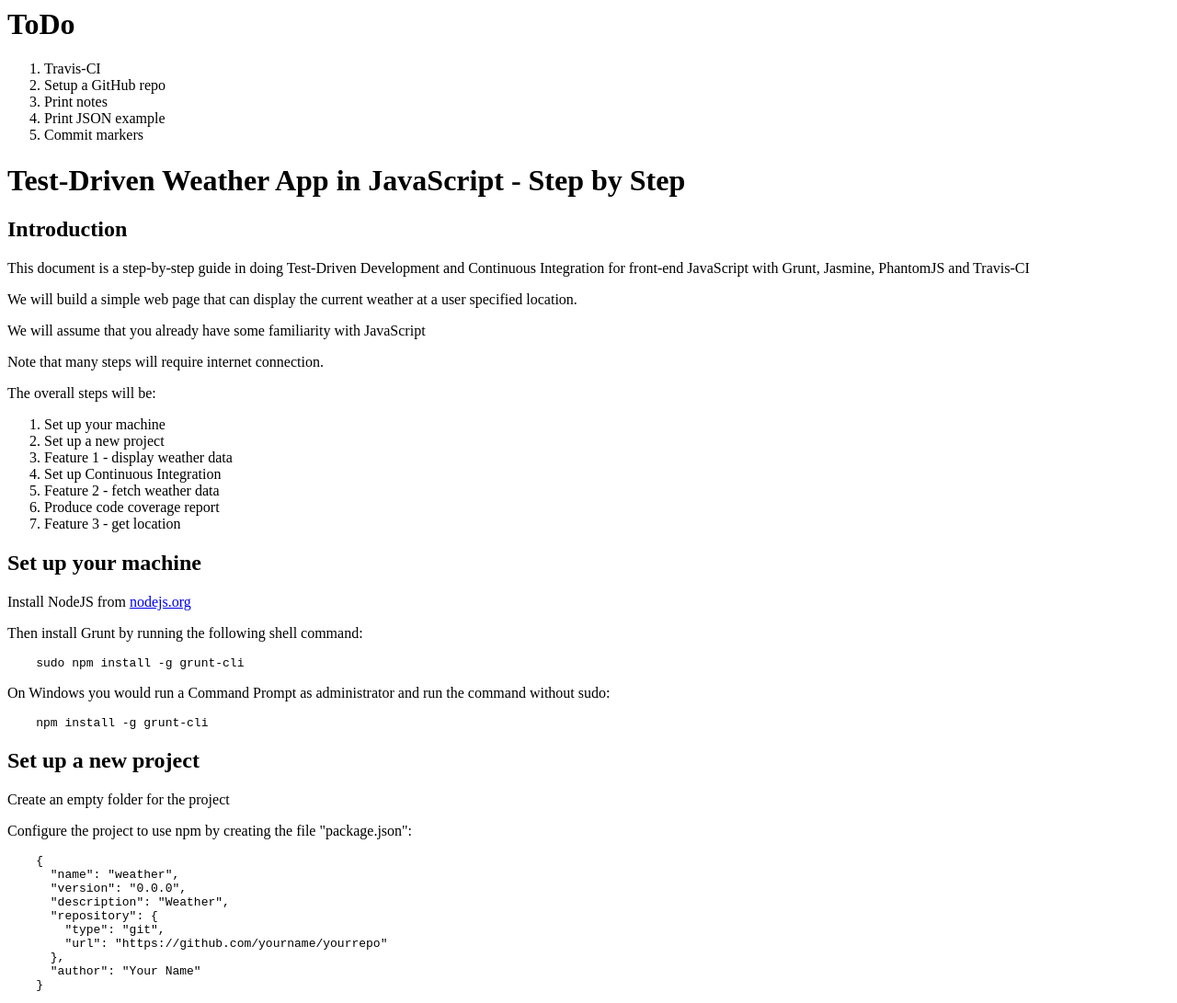
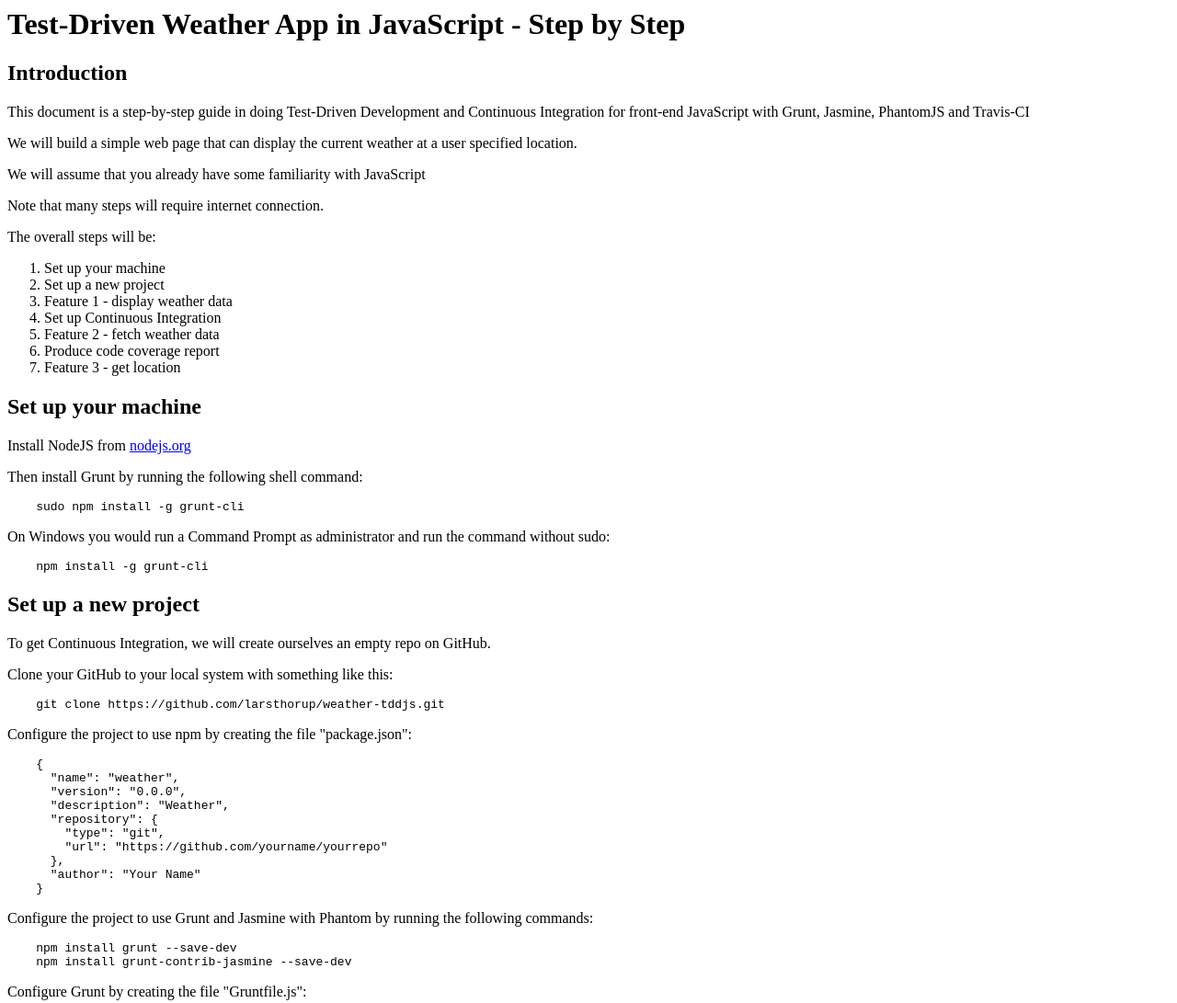
Before and after one commit to larsthorup/weather-tddjs, a website: page steps.html in a window 1280 px wide. Shown: the top 1091 px of the page at 92% size. Drawn offline with Linux system fonts and the light colour scheme.

Commit message:
github instructions

```diff
--- a/steps.html
+++ b/steps.html
@@ -1,16 +1,5 @@
 <html>
 <body>
-
-
-<h1>ToDo</h1>
-
-<ol>
-    <li>Travis-CI</li>
-    <li>Setup a GitHub repo</li>
-    <li>Print notes</li>
-    <li>Print JSON example</li>
-    <li>Commit markers</li>
-</ol>
 
 <h1>Test-Driven Weather App in JavaScript - Step by Step</h1>
 
@@ -46,7 +35,11 @@
 
 
 <h2>Set up a new project</h2>
-<p>Create an empty folder for the project</p>
+<p>To get Continuous Integration, we will create ourselves an empty repo on GitHub.</p>
+<p>Clone your GitHub to your local system with something like this:</p>
+<pre>
+    git clone https://github.com/larsthorup/weather-tddjs.git
+</pre>
 <p>Configure the project to use npm by creating the file "package.json":</p>
 <pre>
     {
```
